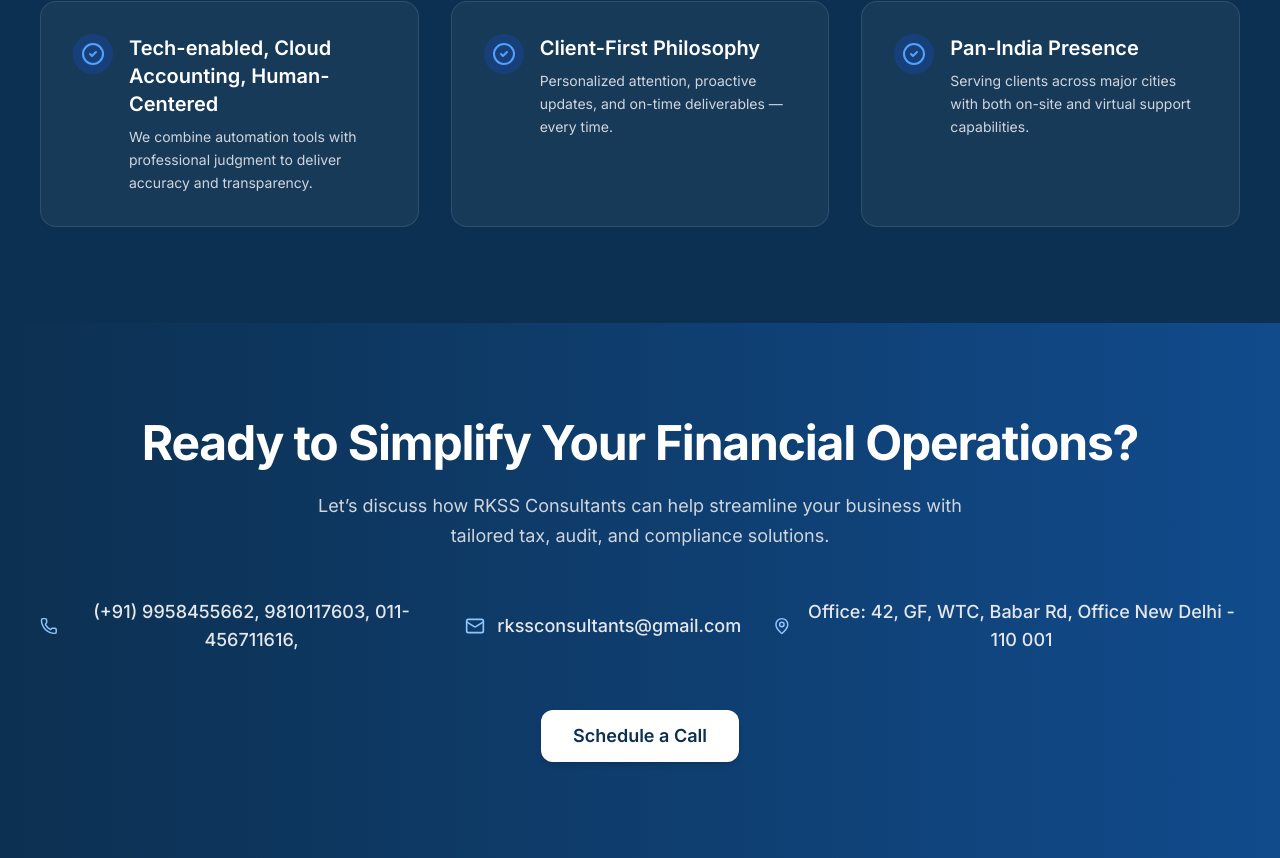
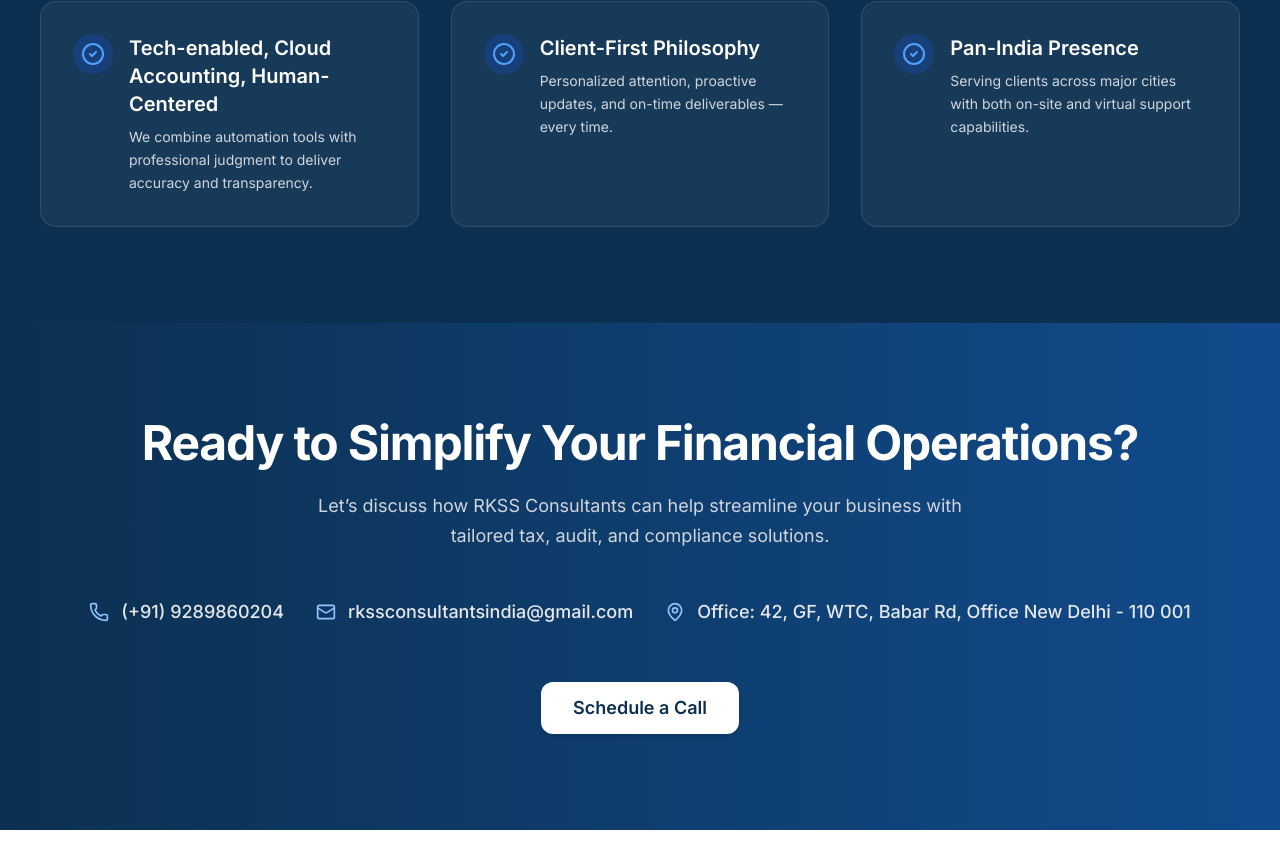
Before and after one commit to rohankumar390/rkss-portfolio, a Next.js app: page / in a window 1280 px wide. Shown: the part 2268-3126 px from the top of the page. After the commit the page ends 3098 px from the top, so only its background shows below. Built offline with nearby package versions, Linux system fonts and the light colour scheme.

Commit message:
contact changes

```diff
--- a/src/app/contact/page.tsx
+++ b/src/app/contact/page.tsx
@@ -52,7 +52,7 @@
             <Mail className="w-6 h-6 text-blue-700 flex-shrink-0" />
             <div>
               <span className="font-semibold text-[#0A2440]">Email</span>
-              <p className="mt-1">rkssconsultants@gmail.com</p>
+              <p className="mt-1">rkssconsultantsindia@gmail.com</p>
             </div>
           </div>
 
--- a/src/app/legal/disclaimer/page.tsx
+++ b/src/app/legal/disclaimer/page.tsx
@@ -154,8 +154,8 @@
           <strong>RKSS Consultants</strong>
           <br />42, GF, WTC, Babar Rd, Office
           <br />New Delhi – 110 001
-          <br />Email: rkssconsultants@gmail.com
-          <br />Phone: (+91) 9958455662, 9810117603, 011-456711616
+          <br />Email: rkssconsultantsindia@gmail.com
+          <br />Phone: (+91) 9289860204
         </p>
       </div>
     </section>
--- a/src/app/legal/privacy-policy/page.tsx
+++ b/src/app/legal/privacy-policy/page.tsx
@@ -169,7 +169,7 @@
           <br />
           42, GF, WTC, Babar Rd, New Delhi – 110 001
           <br />
-          Email: rkssconsultants@gmail.com
+          Email: rkssconsultantsindia@gmail.com
           <br />
           Phone: (+91) 9958455662, 9810117603, 011-456711616
         </p>
--- a/src/app/legal/terms-of-use/page.tsx
+++ b/src/app/legal/terms-of-use/page.tsx
@@ -167,7 +167,7 @@
         <p className="text-lg leading-relaxed mb-10">
           RKSS Consultants
           <br />42, GF, WTC, Babar Rd, New Delhi – 110 001
-          <br />Email: rkssconsultants@gmail.com
+          <br />Email: rkssconsultantsindia@gmail.com
           <br />Phone: (+91) 9958455662, 9810117603, 011-456711616
         </p>
       </div>
--- a/src/components/CTASection.tsx
+++ b/src/components/CTASection.tsx
@@ -19,13 +19,13 @@
           <div className="flex items-center space-x-3 text-gray-200">
             <Phone className="w-5 h-5 text-blue-300" />
             <span className="text-base md:text-lg font-medium">
-              (+91) 9958455662, 9810117603, 011-456711616,
+              (+91) 9289860204
             </span>
           </div>
           <div className="flex items-center space-x-3 text-gray-200">
             <Mail className="w-5 h-5 text-blue-300" />
             <span className="text-base md:text-lg font-medium">
-              rkssconsultants@gmail.com
+              rkssconsultantsindia@gmail.com
             </span>
           </div>
           <div className="flex items-center space-x-3 text-gray-200">
```
